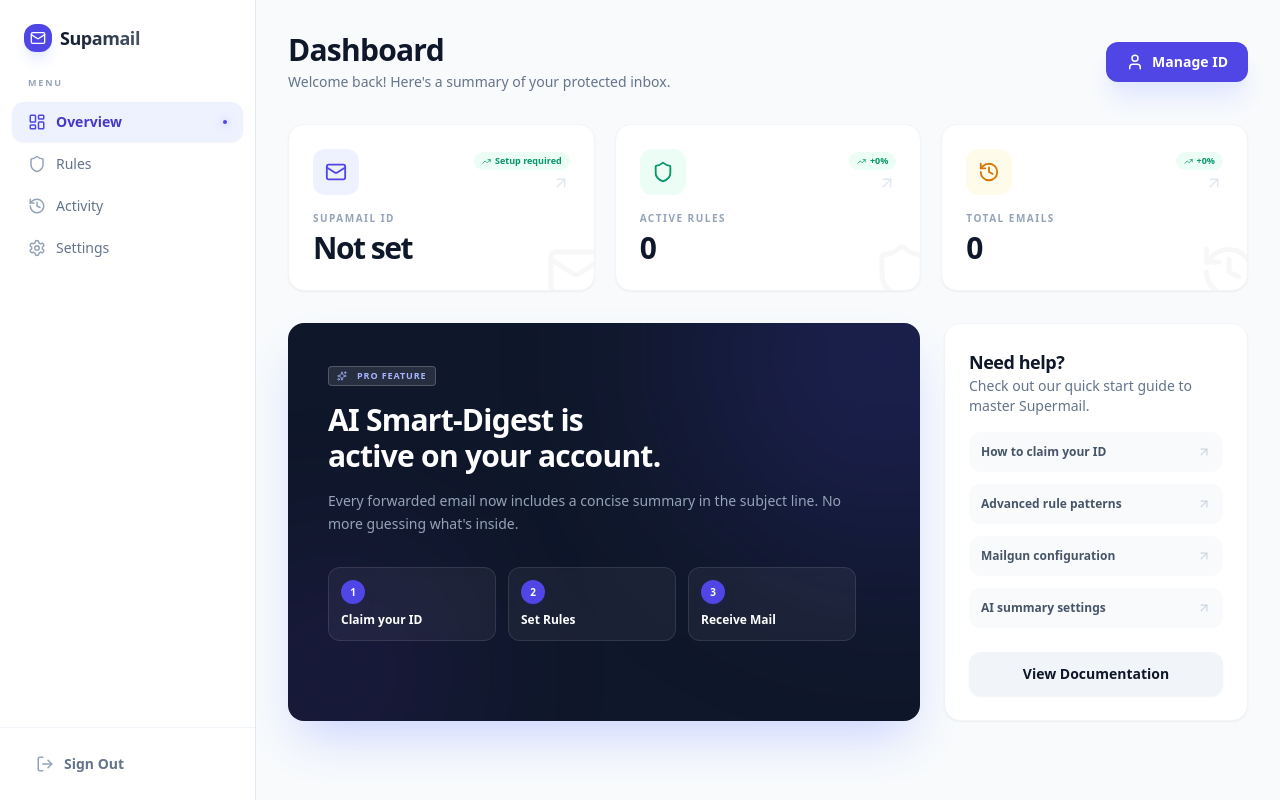
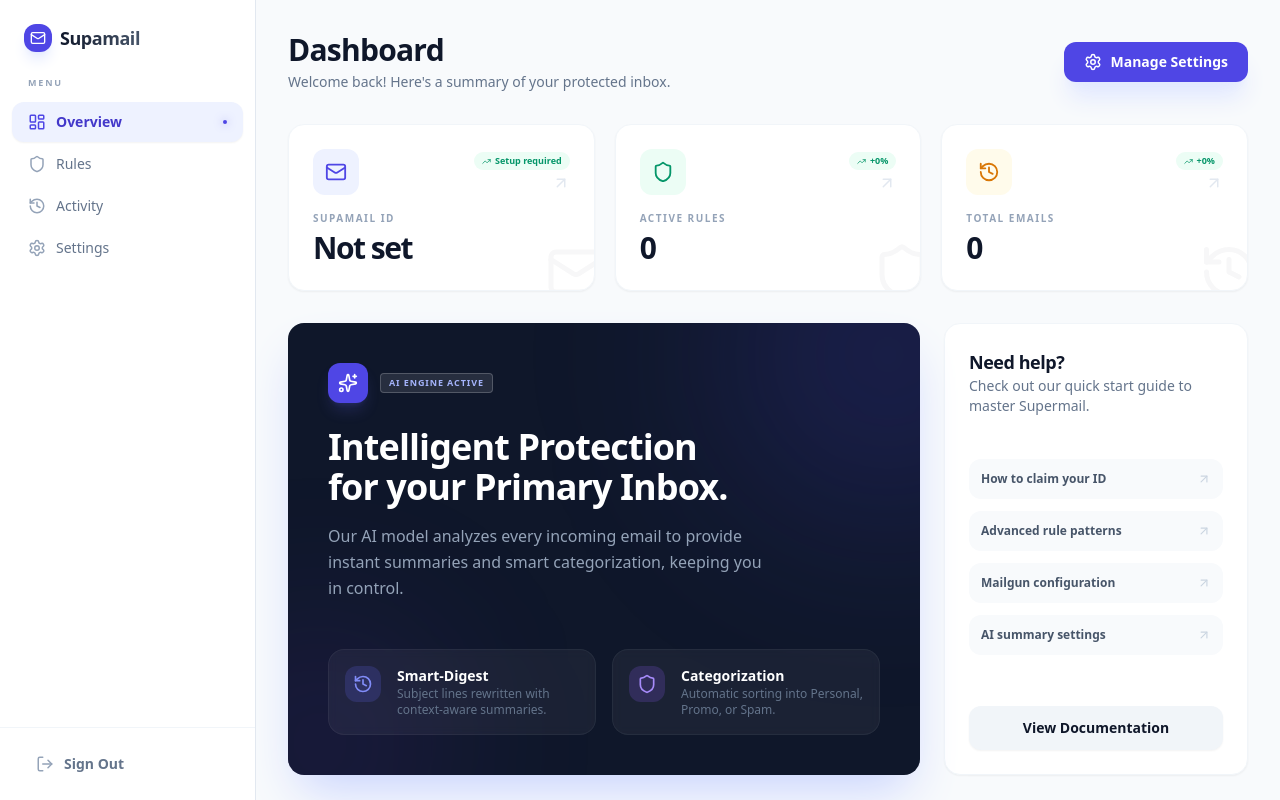
Before and after one commit to mariobalca/supamail, a Next.js app: page /home in a window 1280 px wide. Built offline with nearby package versions, Linux system fonts and the light colour scheme; no server answers; the database is empty.

Commit message:
More copy tweaks

```diff
--- a/app/(app)/home/page.tsx
+++ b/app/(app)/home/page.tsx
@@ -6,7 +6,7 @@ import {
   History,
   ArrowUpRight,
   Sparkles,
-  User as UserIcon,
+  Settings,
 } from 'lucide-react';
 import Link from 'next/link';
 import { useState, useEffect } from 'react';
@@ -112,12 +112,12 @@ export default function DashboardPage() {
         </div>
         <div className="flex items-center gap-3">
           <Button variant="primary" asChild className="group">
-            <Link href="/id">
-              <UserIcon
+            <Link href="/settings">
+              <Settings
                 size={18}
-                className="mr-2 transition-transform group-hover:scale-110"
+                className="mr-2 transition-transform group-hover:rotate-90"
               />
-              Manage ID
+              Manage Settings
             </Link>
           </Button>
         </div>
@@ -139,45 +139,59 @@ export default function DashboardPage() {
       </div>
 
       <div className="grid gap-6 lg:grid-cols-3">
-        <Card className="group relative overflow-hidden border-none bg-slate-900 p-2 text-white shadow-2xl shadow-indigo-200 md:p-4 lg:col-span-2">
-          <CardContent className="relative z-10 max-w-xl p-6 md:p-6">
+        <Card className="group relative overflow-hidden border-none bg-slate-900 text-white shadow-2xl shadow-indigo-200 lg:col-span-2">
+          <CardContent className="relative z-10 flex h-full flex-col justify-between p-8 md:p-10">
+            <div>
+              <div className="mb-6 flex items-center gap-3">
+                <div className="flex h-10 w-10 items-center justify-center rounded-xl bg-indigo-600 shadow-lg shadow-indigo-500/20 transition-transform group-hover:rotate-12">
+                  <Sparkles className="h-5 w-5 text-white" />
+                </div>
                 <Badge
                   variant="outline"
-              className="mb-4 border-white/20 bg-white/10 text-indigo-300"
+                  className="border-white/20 bg-white/10 text-indigo-300"
                 >
-              <Sparkles size={10} className="mr-1" />
-              Pro Feature
+                  AI Engine Active
                 </Badge>
-            <h2 className="mb-4 text-2xl font-black leading-tight tracking-tight md:text-3xl">
-              AI Smart-Digest is <br />
-              active on your account.
+              </div>
+              <h2 className="mb-4 text-3xl font-black leading-tight tracking-tight md:text-4xl">
+                Intelligent Protection <br />
+                for your Primary Inbox.
               </h2>
-            <p className="mb-8 text-sm font-medium leading-relaxed text-slate-400">
-              Every forwarded email now includes a concise summary in the
-              subject line. No more guessing what&apos;s inside.
+              <p className="max-w-md text-base font-medium leading-relaxed text-slate-400">
+                Our AI model analyzes every incoming email to provide instant
+                summaries and smart categorization, keeping you in control.
               </p>
-            <div className="grid grid-cols-1 gap-3 sm:grid-cols-3">
-              {[
-                { step: '1', text: 'Claim your ID' },
-                { step: '2', text: 'Set Rules' },
-                { step: '3', text: 'Receive Mail' },
-              ].map((item, i) => (
-                <div
-                  key={i}
-                  className="flex flex-col gap-2 rounded-xl border border-white/10 bg-white/5 p-3 backdrop-blur-sm transition-colors group-hover:bg-white/10"
-                >
-                  <div className="flex h-6 w-6 items-center justify-center rounded-lg bg-indigo-600 text-[10px] font-black shadow-lg shadow-indigo-900/20">
-                    {item.step}
             </div>
-                  <span className="text-xs font-bold">{item.text}</span>
+
+            <div className="mt-12 grid grid-cols-1 gap-4 sm:grid-cols-2 lg:max-w-2xl">
+              <div className="flex items-start gap-4 rounded-2xl border border-white/5 bg-white/5 p-4 backdrop-blur-sm transition-all hover:bg-white/10">
+                <div className="rounded-lg bg-indigo-500/20 p-2 text-indigo-400">
+                  <History size={20} />
                 </div>
-              ))}
+                <div>
+                  <h4 className="text-sm font-bold text-white">Smart-Digest</h4>
+                  <p className="text-xs font-medium text-slate-500">
+                    Subject lines rewritten with context-aware summaries.
+                  </p>
+                </div>
+              </div>
+              <div className="flex items-start gap-4 rounded-2xl border border-white/5 bg-white/5 p-4 backdrop-blur-sm transition-all hover:bg-white/10">
+                <div className="rounded-lg bg-violet-500/20 p-2 text-violet-400">
+                  <Shield size={20} />
+                </div>
+                <div>
+                  <h4 className="text-sm font-bold text-white">Categorization</h4>
+                  <p className="text-xs font-medium text-slate-500">
+                    Automatic sorting into Personal, Promo, or Spam.
+                  </p>
+                </div>
+              </div>
             </div>
           </CardContent>
 
           {/* Background visuals */}
-          <div className="absolute right-0 top-0 -mr-40 -mt-40 h-96 w-96 rounded-full bg-indigo-600/20 blur-[100px] transition-colors duration-1000 group-hover:bg-indigo-600/30" />
-          <div className="absolute bottom-0 left-0 -mb-20 -ml-20 h-64 w-64 rounded-full bg-violet-600/10 blur-[80px]" />
+          <div className="absolute right-0 top-0 -mr-32 -mt-32 h-80 w-80 rounded-full bg-indigo-600/20 blur-[100px] transition-all duration-1000 group-hover:bg-indigo-600/30" />
+          <div className="absolute bottom-0 left-0 -mb-24 -ml-24 h-64 w-64 rounded-full bg-violet-600/10 blur-[80px]" />
         </Card>
 
         <Card className="flex flex-col justify-between">
--- a/app/(app)/logs/page.tsx
+++ b/app/(app)/logs/page.tsx
@@ -7,7 +7,6 @@ import {
   Loader2,
   CheckCircle2,
   XCircle,
-  ArrowRight,
   Shield,
   RotateCw,
   Eye,
@@ -314,43 +313,6 @@ export default function LogsPage() {
         </div>
       </Card>
 
-      <div className="grid gap-6 md:grid-cols-2">
-        <Card className="group relative border-none bg-slate-900 text-white">
-          <CardContent className="relative z-10 flex items-center gap-5 p-8">
-            <div className="flex h-10 w-10 items-center justify-center rounded-xl bg-white/10 text-indigo-400 transition-transform group-hover:scale-110">
-              <History size={20} />
-            </div>
-            <div>
-              <h4 className="mb-1 text-lg font-black tracking-tight">
-                Real-time Activity
-              </h4>
-              <p className="text-xs font-medium leading-relaxed text-slate-400">
-                Dashboard is live. New emails appear instantly.
-              </p>
-            </div>
-          </CardContent>
-          <div className="absolute right-0 top-0 h-64 w-64 rounded-full bg-indigo-500/10 blur-[100px]" />
-        </Card>
-
-        <Card className="group relative border-none bg-indigo-600 text-white">
-          <CardContent className="relative z-10 flex items-center gap-5 p-8 text-white">
-            <div className="flex h-10 w-10 items-center justify-center rounded-xl bg-white/20 text-white transition-transform group-hover:rotate-12">
-              <ArrowRight size={20} />
-            </div>
-            <div>
-              <h4 className="mb-1 text-lg font-black tracking-tight">
-                Selective Forwarding
-              </h4>
-              <p className="text-xs font-medium leading-relaxed text-white/70">
-                Only allowed senders reach your inbox. Everything else is
-                blocked.
-              </p>
-            </div>
-          </CardContent>
-          <div className="absolute bottom-0 right-0 h-48 w-48 rounded-full bg-white/10 blur-[80px]" />
-        </Card>
-      </div>
-
       {selectedLog && (
         <EmailModal log={selectedLog} onClose={() => setSelectedLog(null)} />
       )}
```
Lines whose indentation alone changed are shown as unchanged.
